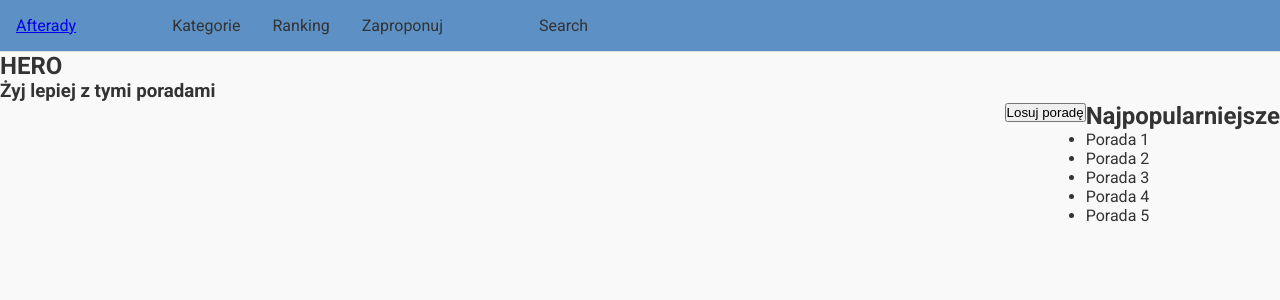
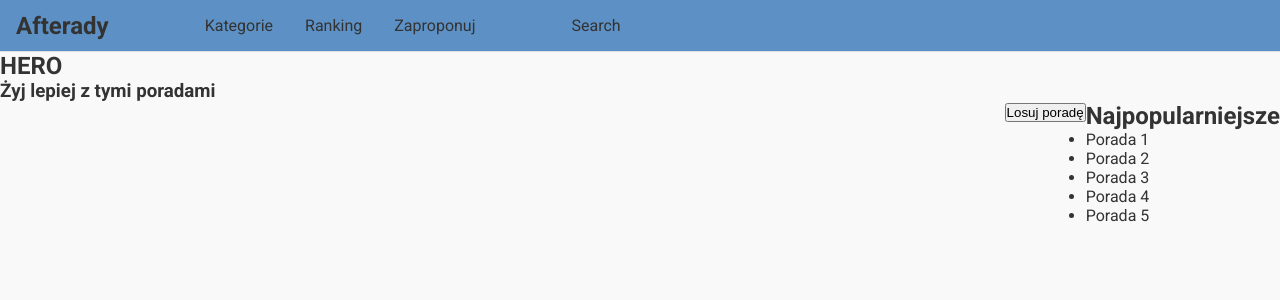
Before and after one commit to cerbin1/tips, a React (Vite) app: page / in a window 1280 px wide. Shown: the top 300 px of the page. Built offline with nearby package versions, Linux system fonts and the light colour scheme.

Commit message:
Add some styles to logo in header

```diff
--- a/src/components/header/Header.jsx
+++ b/src/components/header/Header.jsx
@@ -3,7 +3,7 @@ import { Link } from "react-router-dom";
 export default function Header() {
   return (
     <header>
-      <div>
+      <div className="logo">
         <Link to="/">Afterady</Link>
       </div>
 
--- a/src/index.css
+++ b/src/index.css
@@ -32,6 +32,13 @@ nav {
   color: #4d4d4d;
 }
 
+.logo a {
+  text-decoration: none;
+  color: #333333;
+  font-size: 1.5rem;
+  font-weight: bold;
+}
+
 .home-container {
   display: flex;
   justify-content: end;
```
